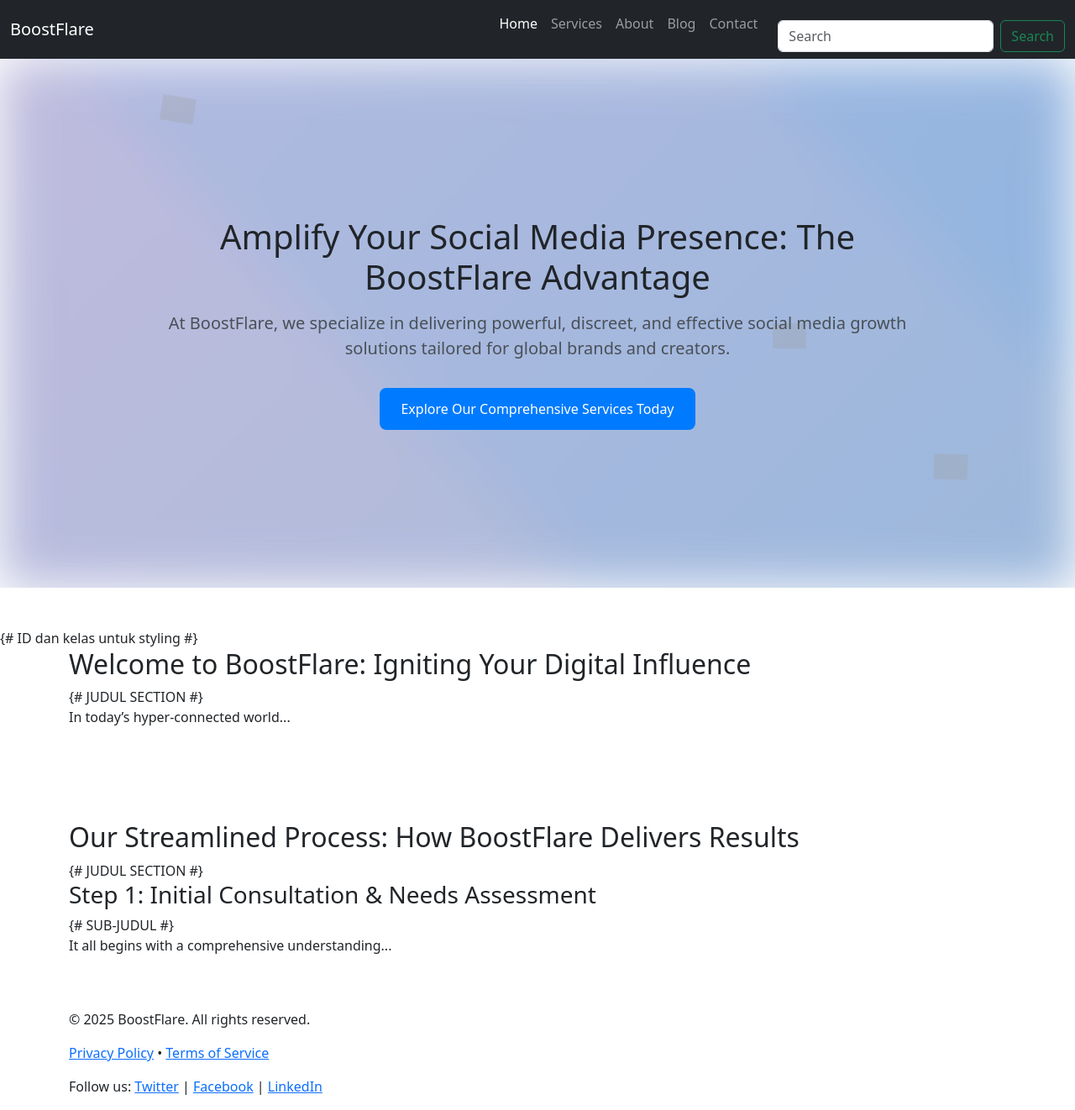
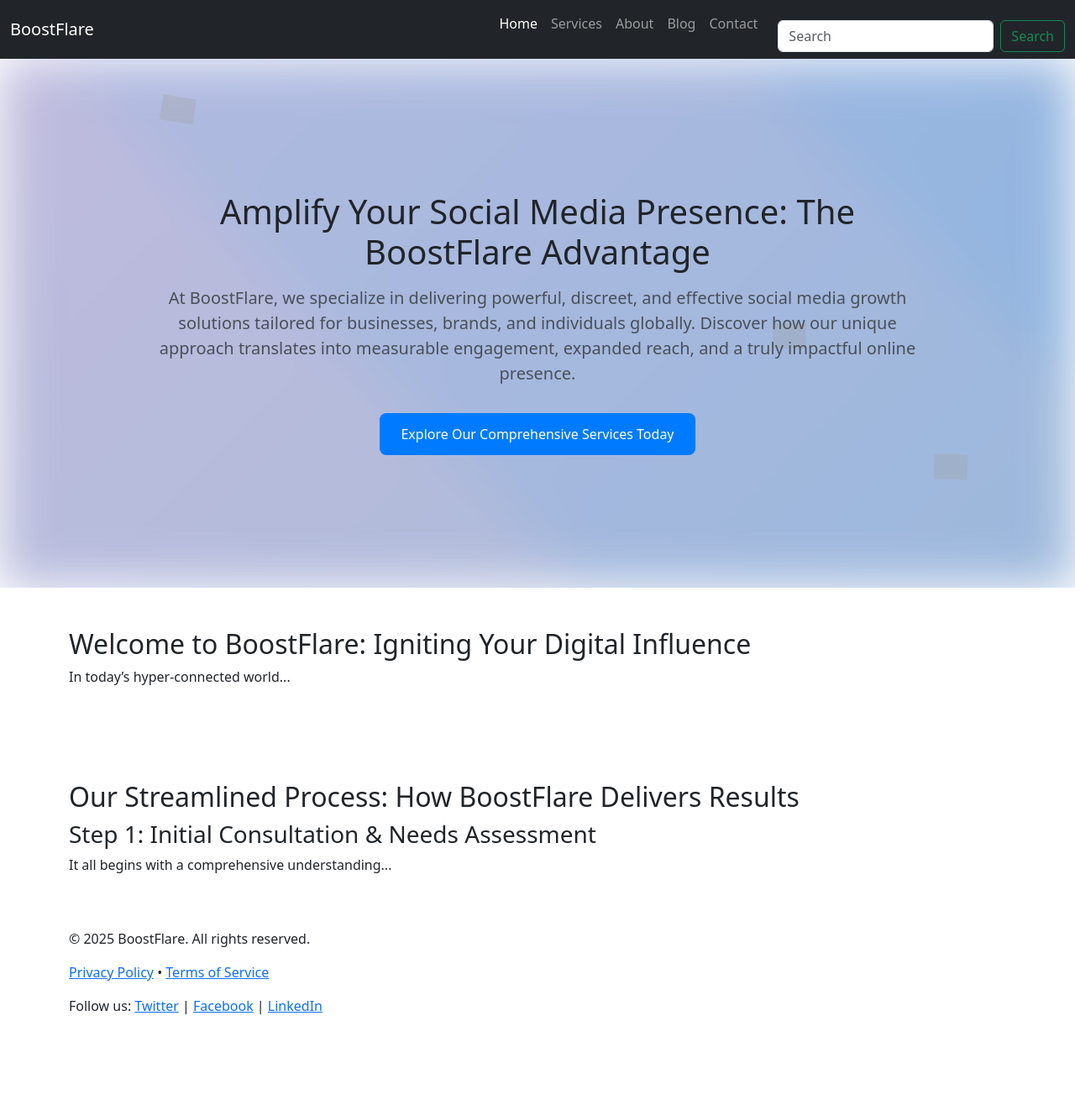
Before and after one commit to candra2012/BoostFlare, a Jekyll site: the page built from index.html, in a window 1280 px wide. Shown: the whole page at 84% size. Built offline with Jekyll 4.4.1, drawn with Linux system fonts in a browser that asks for light colours; after the commit the page ends 1226 px from its top, so only the background shows below that; grey boxes are pictures that could not be loaded.

Commit message:
Update index.html

```diff
--- a/index.html
+++ b/index.html
@@ -6,37 +6,37 @@ lang: en-US
 ---
 
 <section class="hero">
-  <!-- Animated gradient background -->
+  <!-- Background animasi -->
   <div class="hero-bg-animated"></div>
 
-  <!-- Optional: Floating social icons -->
+  <!-- Opsional: icon-icon sosial -->
   <div class="hero-icons">
     <img src="/assets/img/icon-twitter.svg" class="floating-icon icon1" alt="Twitter">
     <img src="/assets/img/icon-instagram.svg" class="floating-icon icon2" alt="Instagram">
     <img src="/assets/img/icon-tiktok.svg" class="floating-icon icon3" alt="TikTok">
   </div>
 
-  <!-- Hero content -->
+  <!-- Konten hero -->
   <div class="container hero-content">
     <h2>Amplify Your Social Media Presence: The BoostFlare Advantage</h2>
     <p class="lead">
-      At BoostFlare, we specialize in delivering powerful, discreet, and effective social media growth solutions tailored for global brands and creators.
+      At BoostFlare, we specialize in delivering powerful, discreet, and effective social media growth solutions tailored for businesses, brands, and individuals globally. Discover how our unique approach translates into measurable engagement, expanded reach, and a truly impactful online presence.
     </p>
     <a href="/services/" class="cta">Explore Our Comprehensive Services Today</a>
   </div>
 </section>
 
-<section id="introduction-boostflare" class="py-5 bg-light-soft"> {# ID dan kelas untuk styling #}
+<section id="introduction-boostflare" class="py-5 bg-light-soft">
   <div class="container">
-    <h2>Welcome to BoostFlare: Igniting Your Digital Influence</h2> {# JUDUL SECTION #}
+    <h2>Welcome to BoostFlare: Igniting Your Digital Influence</h2>
     <p>In today’s hyper-connected world...</p>
   </div>
 </section>
 
 <section id="how-we-work" class="py-5">
   <div class="container">
-    <h2>Our Streamlined Process: How BoostFlare Delivers Results</h2> {# JUDUL SECTION #}
-    <h3>Step 1: Initial Consultation & Needs Assessment</h3> {# SUB-JUDUL #}
+    <h2>Our Streamlined Process: How BoostFlare Delivers Results</h2>
+    <h3>Step 1: Initial Consultation & Needs Assessment</h3>
     <p>It all begins with a comprehensive understanding...</p>
-    </div>
+  </div>
 </section>
```
